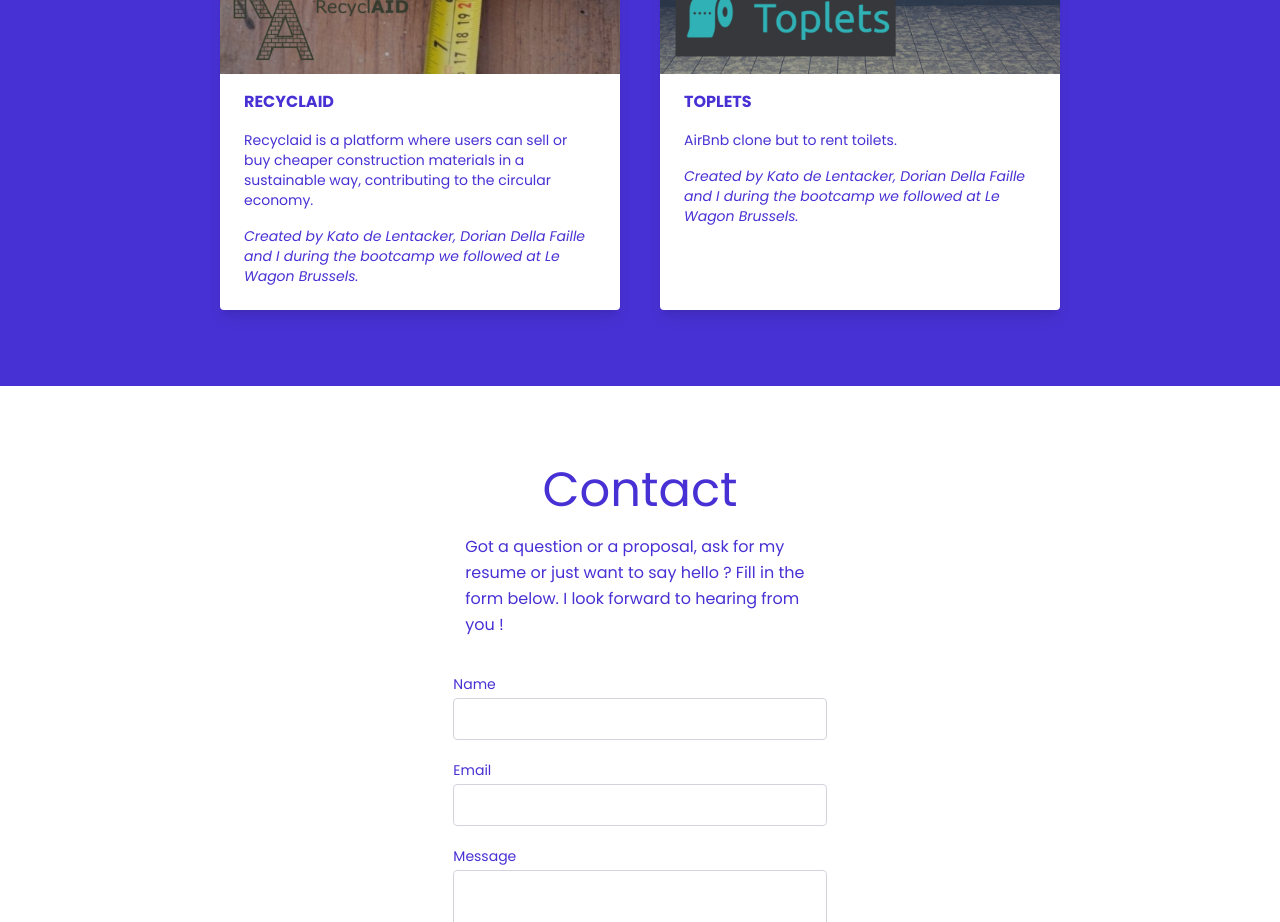
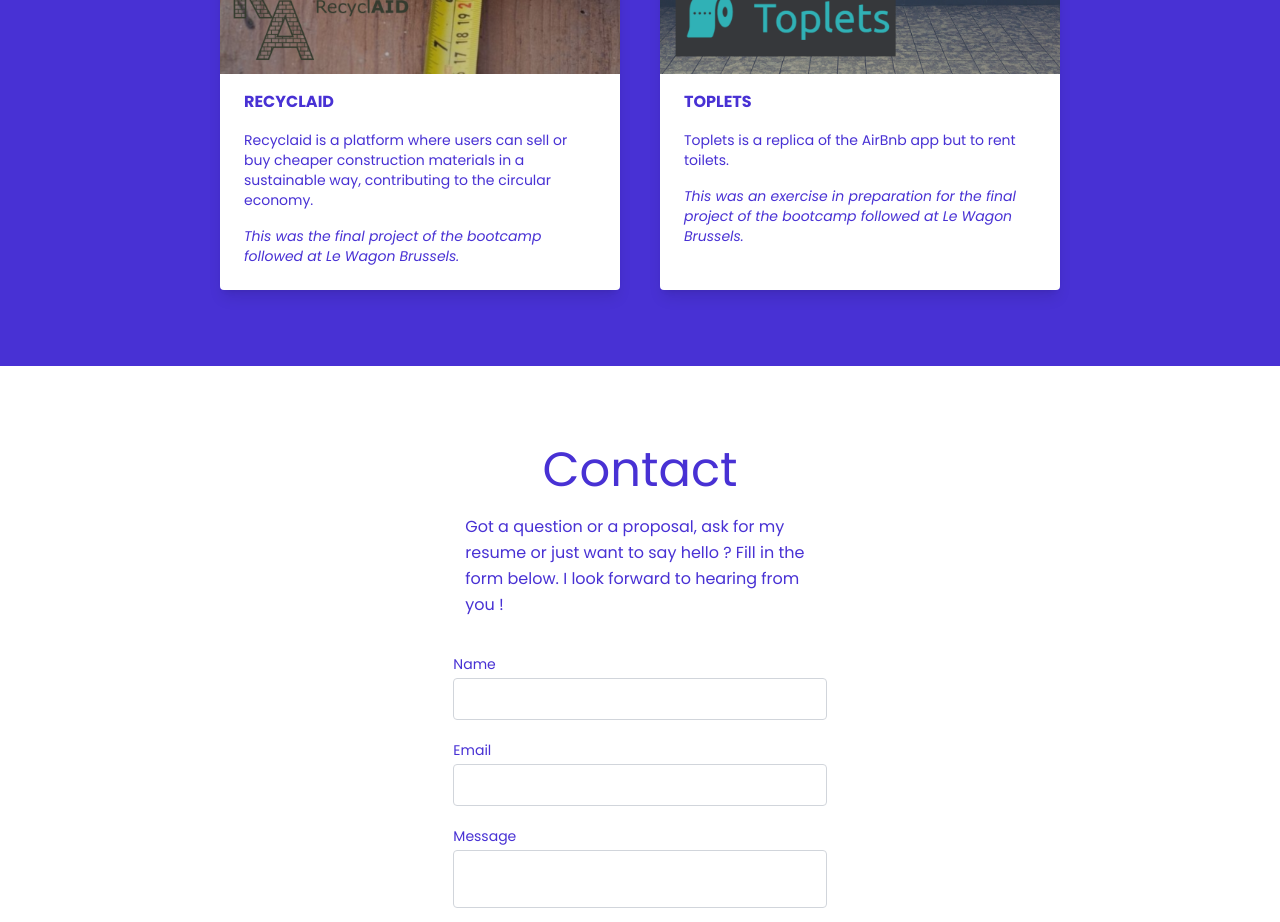
Before and after one commit to quynpham/qap-portfolio, a React (Create React App) app: page / in a window 1280 px wide. Shown: the part 2060-2982 px from the top of the page. Built offline with nearby package versions, Linux system fonts and the light colour scheme.

Commit message:
Modifying projects description and credits

```diff
--- a/src/components/ProjectsData.js
+++ b/src/components/ProjectsData.js
@@ -6,15 +6,15 @@
     id: 1,
     title: "RECYCLAID",
     description: "Recyclaid is a platform where users can sell or buy cheaper construction materials in a sustainable way, contributing to the circular economy.",
-    credits: "Created by Kato de Lentacker, Dorian Della Faille and I during the bootcamp we followed at Le Wagon Brussels.",
+    credits: "This was the final project of the bootcamp followed at Le Wagon Brussels.",
     image:`${recyclaidpic}`,
     link: "http://www.recyclaid.xyz/",
   },
   {
     id: 2,
     title: "TOPLETS",
-    description: "AirBnb clone but to rent toilets.",
-    credits: "Created by Kato de Lentacker, Dorian Della Faille and I during the bootcamp we followed at Le Wagon Brussels.",
+    description: "Toplets is a replica of the AirBnb app but to rent toilets.",
+    credits: "This was an exercise in preparation for the final project of the bootcamp followed at Le Wagon Brussels.",
     image: `${topletspic}`,
     link: "https://toilets-airbnb.herokuapp.com/",
   },
```
